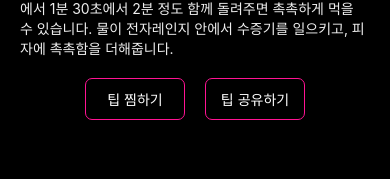
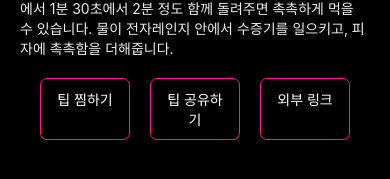
Before and after one commit to Doyu-Lee/account-book, a React Native app: screen / in a window 390 px wide. Both pictures are taken after a click on the element 200 px from the left and 497 px from the top of the page. Shown: the part 615-794 px from the top of the page. Built offline with nearby package versions, Linux system fonts and the light colour scheme.

Commit message:
feat: link 기능 추가

```diff
--- a/pages/DetailPage.js
+++ b/pages/DetailPage.js
@@ -1,5 +1,6 @@
 import React,{useState,useEffect} from 'react';
 import { StyleSheet, Text, View, Image, ScrollView,TouchableOpacity,Alert,Share } from 'react-native';
+import * as Linking from 'expo-linking';
 
 export default function DetailPage({navigation,route}) {
 
@@ -34,6 +35,10 @@ export default function DetailPage({navigation,route}) {
             message:`${tip.title} \n\n ${tip.desc} \n\n ${tip.image}`,
         });
     }
+
+    const link = () => {
+        Linking.openURL("https://www.naver.com")
+    }
     return (
         // ScrollView에서의 flex 숫자는 의미가 없습니다. 정확히 보여지는 화면을 몇등분 하지 않고
         // 화면에 넣은 컨텐츠를 모두 보여주려 스크롤 기능이 존재하기 때문입니다.
@@ -46,6 +51,7 @@ export default function DetailPage({navigation,route}) {
                 <View style={styles.buttonGroup}>
                     <TouchableOpacity style={styles.button} onPress={()=>popup()}><Text style={styles.buttonText}>팁 찜하기</Text></TouchableOpacity>
                     <TouchableOpacity style={styles.button} onPress={()=>share()}><Text style={styles.buttonText}>팁 공유하기</Text></TouchableOpacity>
+                    <TouchableOpacity style={styles.button} onPress={()=>link()}><Text style={styles.buttonText}>외부 링크</Text></TouchableOpacity>
                 </View>
 
             </View>
@@ -83,7 +89,7 @@ const styles = StyleSheet.create({
         flexDirection:"row",
     },
     button:{
-        width:100,
+        width:90,
         marginTop:20,
         marginRight:10,
         marginLeft:10,
```
